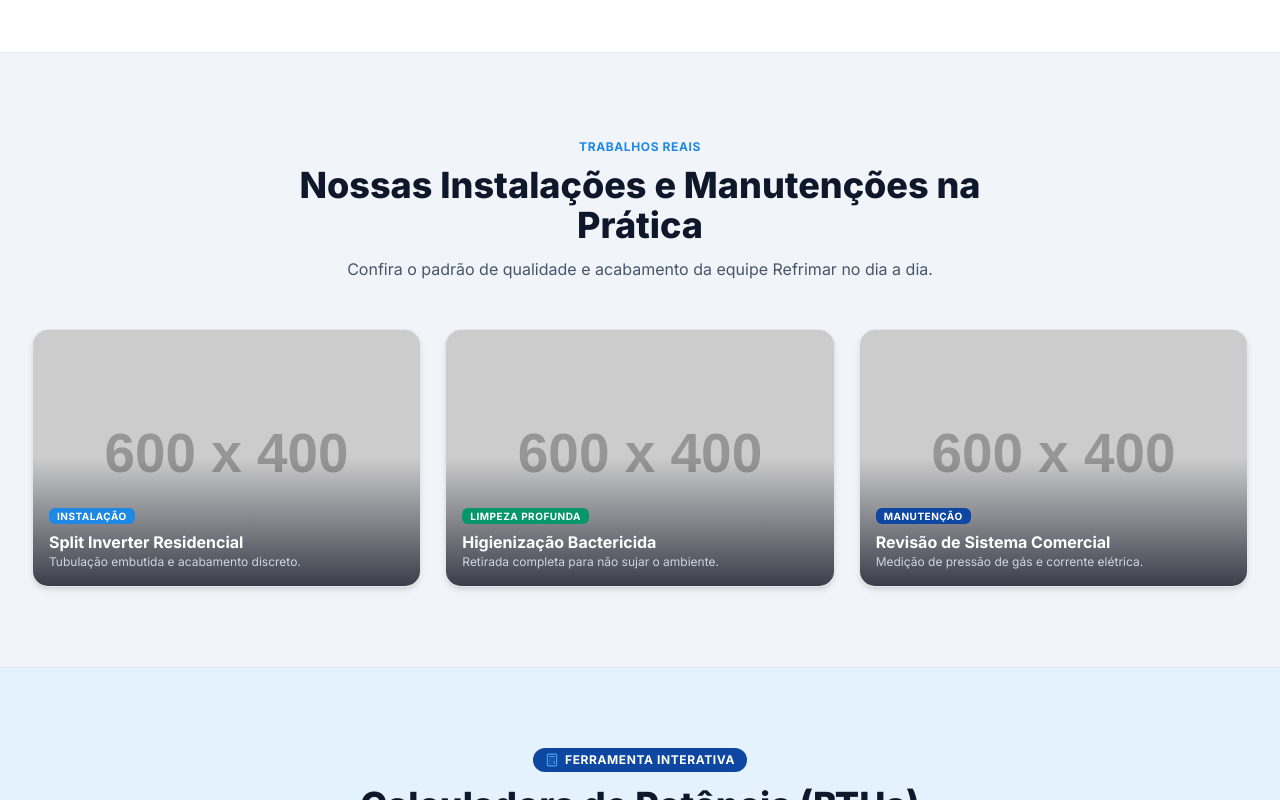
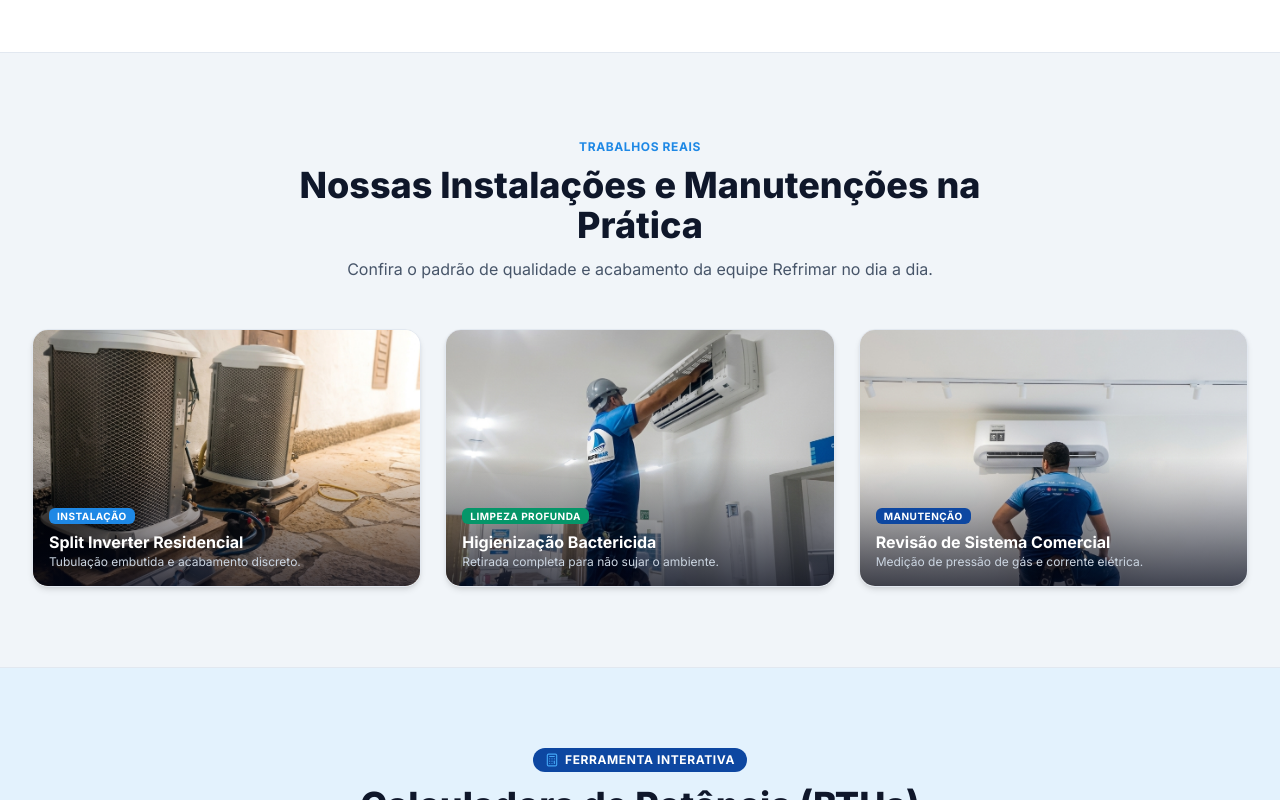
Before and after one commit to refrimar/refrimar, a plain HTML site: page index.html in a window 1280 px wide. Shown: the part 1452-2252 px from the top of the page. Drawn offline with nearby package versions, Linux system fonts and the light colour scheme; placeholder pictures from the web are drawn by us.

```diff
--- a/index.html
+++ b/index.html
@@ -214,7 +214,7 @@
 
                 <div class="relative flex justify-center">
                     <div class="relative w-full max-w-lg rounded-3xl overflow-hidden shadow-2xl border border-white/20">
-                        <img src="img/refrimarenergi.jpg"
+                        <img src="refrimarenergi.jpg"
                              alt="Técnico da Refrimar executando manutenção em Ar Condicionado"
                              class="w-full h-[400px] object-cover"
                              onerror="this.src='https://placehold.co/600x400/0d47a1/ffffff?text=Refrimar+Climatizacao'">
@@ -292,7 +292,7 @@
             <div class="grid grid-cols-1 sm:grid-cols-2 lg:grid-cols-3 gap-6">
                 <!-- Foto 1: Instalação Residencial -->
                 <div class="group relative rounded-2xl overflow-hidden bg-white shadow-md border border-slate-200">
-                    <img src="img/instalação.jpg"
+                    <img src="instalação.jpg"
                          alt="Instalação de Ar Condicionado Split pela Refrimar"
                          class="w-full h-64 object-cover group-hover:scale-105 transition-transform duration-500"
                          onerror="this.src='https://placehold.co/600x400/0d47a1/ffffff?text=Sua+Foto+Aqui+1'">
@@ -306,7 +306,7 @@
 
                 <!-- Foto 2: Higienização Química -->
                 <div class="group relative rounded-2xl overflow-hidden bg-white shadow-md border border-slate-200">
-                    <img src="img/higienização.jpg"
+                    <img src="higienização.jpg"
                          alt="Higienização bactericida de Ar Condicionado"
                          class="w-full h-64 object-cover group-hover:scale-105 transition-transform duration-500"
                          onerror="this.src='https://placehold.co/600x400/0d47a1/ffffff?text=Sua+Foto+Aqui+2'">
@@ -320,7 +320,7 @@
 
                 <!-- Foto 3: Manutenção Comercial -->
                 <div class="group relative rounded-2xl overflow-hidden bg-white shadow-md border border-slate-200">
-                    <img src="img/comercial.jpg"
+                    <img src="comercial.jpg"
                          alt="Manutenção de ar condicionado em escritório"
                          class="w-full h-64 object-cover group-hover:scale-105 transition-transform duration-500"
                          onerror="this.src='https://placehold.co/600x400/0d47a1/ffffff?text=Sua+Foto+Aqui+3'">
```
